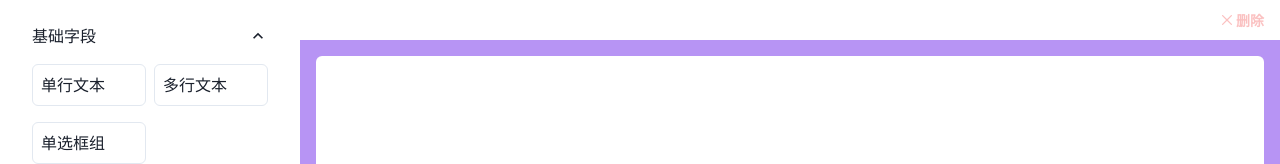
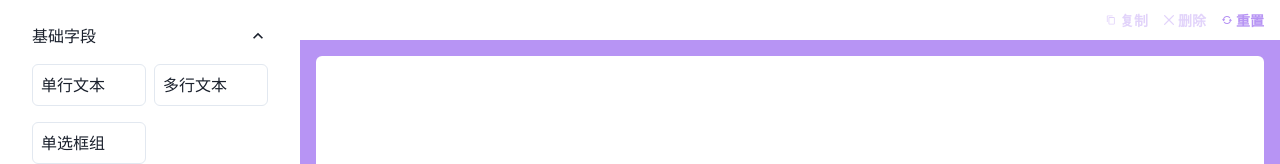
Before and after one commit to Wecle/fomu, a React (Vite) app: page / in a window 1280 px wide. Shown: the top 164 px of the page. Built offline with nearby package versions, Linux system fonts and the light colour scheme.

Commit message:
feat(FormHeader): add copy and reset buttons with updated delete button style

```diff
--- a/src/components/FormContainer/FormHeader.tsx
+++ b/src/components/FormContainer/FormHeader.tsx
@@ -1,6 +1,6 @@
 import { OperationType } from '@/hooks/useFomuDnd'
 import { FormContext } from '@/pages/Home'
-import { CloseIcon } from '@chakra-ui/icons'
+import { CloseIcon, CopyIcon, RepeatIcon } from '@chakra-ui/icons'
 import { Flex, Icon, Text } from '@chakra-ui/react'
 import { useCallback, useContext, useMemo } from 'react'
 import { AnyMaterialItem } from '../Materials/materials'
@@ -12,30 +12,61 @@ interface FormHeaderProps {
 const FormHeader = ({ onChange }: FormHeaderProps) => {
   const { activeWidget, changeActiveWidget } = useContext(FormContext)
 
-  const handleDelete = useCallback(() => {
-    if (activeWidget) {
-      onChange('delete', activeWidget)
-      changeActiveWidget(null)
-    }
-  }, [activeWidget, changeActiveWidget, onChange])
+  const handleButtonClick = useCallback(
+    (operation: OperationType) => {
+      switch (operation) {
+        case 'reset':
+          onChange(operation)
+          changeActiveWidget(null)
+          break
+        case 'delete':
+          if (activeWidget) {
+            onChange(operation, activeWidget)
+            changeActiveWidget(null)
+          }
+          break
+        default:
+          if (activeWidget) {
+            onChange(operation, activeWidget)
+          }
+      }
+    },
+    [activeWidget, changeActiveWidget, onChange]
+  )
 
   const rightButtons = useMemo(() => {
     return [
       {
+        key: 'copy',
+        icon: CopyIcon,
+        text: '复制',
+        color: 'purple.300',
+        disabled: !activeWidget,
+        onClick: () => handleButtonClick('copy')
+      },
+      {
         key: 'delete',
         icon: CloseIcon,
         text: '删除',
-        color: 'red.400',
+        color: 'purple.300',
         disabled: !activeWidget,
-        onClick: handleDelete
+        onClick: () => handleButtonClick('delete')
+      },
+      {
+        key: 'reset',
+        icon: RepeatIcon,
+        text: '重置',
+        color: 'purple.300',
+        disabled: false,
+        onClick: () => handleButtonClick('reset')
       }
     ]
-  }, [activeWidget, handleDelete])
+  }, [activeWidget, handleButtonClick])
 
   return (
     <Flex h="10" justify="space-between">
       <Flex px="4"></Flex>
-      <Flex fontSize="sm" fontWeight="bold" px="4">
+      <Flex fontSize="sm" fontWeight="bold" px="4" gap="4">
         {rightButtons.map((item) => (
           <Flex
             key={item.key}
--- a/src/hooks/useFomuDnd.ts
+++ b/src/hooks/useFomuDnd.ts
@@ -140,6 +140,21 @@ export default function useFomuDnd(options?: FomuDndOptins) {
   ) => {
     switch (operation) {
       case 'copy':
+        setMaterials((prevMaterials) => {
+          if (!widgetItem) return prevMaterials
+          const newMaterial = {
+            ...JSON.parse(JSON.stringify(widgetItem)),
+            codeId: uuidv4()
+          }
+          const index = prevMaterials.findIndex(
+            (m) => m.codeId === widgetItem.codeId
+          )
+          return [
+            ...prevMaterials.slice(0, index + 1),
+            newMaterial,
+            ...prevMaterials.slice(index + 1)
+          ]
+        })
         break
       case 'delete':
         setMaterials((prevMaterials) =>
@@ -149,6 +164,7 @@ export default function useFomuDnd(options?: FomuDndOptins) {
         )
         break
       case 'reset':
+        setMaterials([])
         break
     }
   }
```
